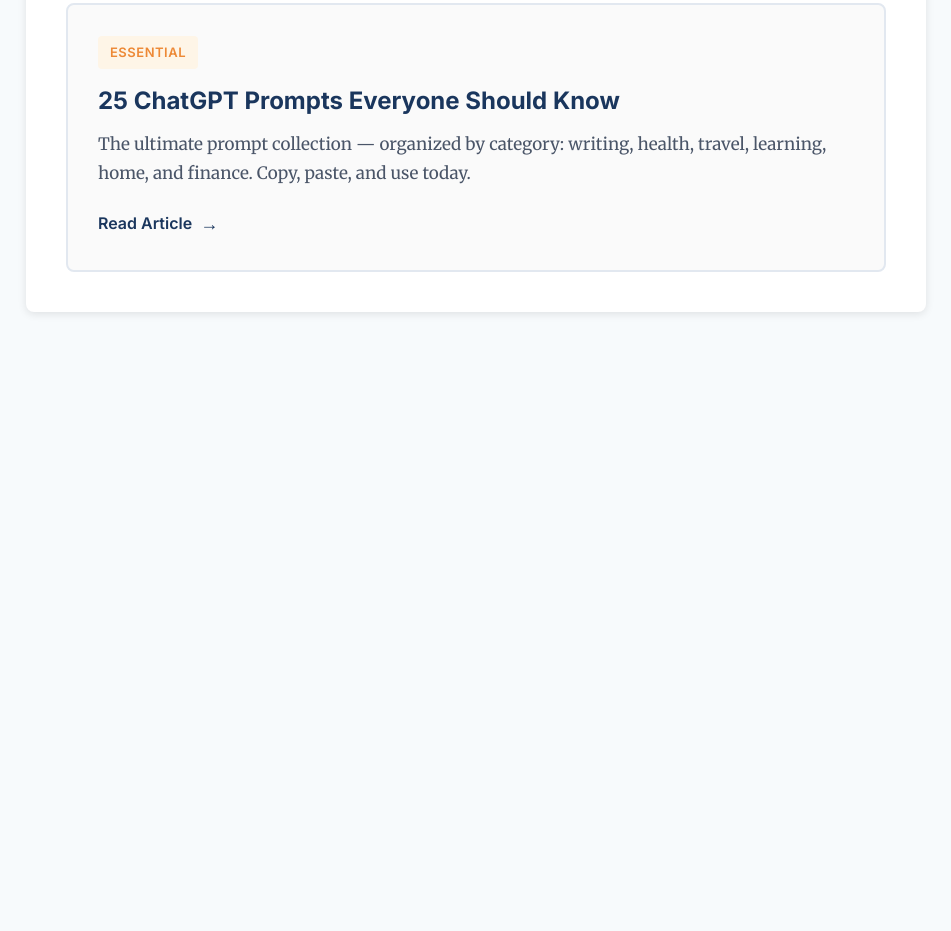
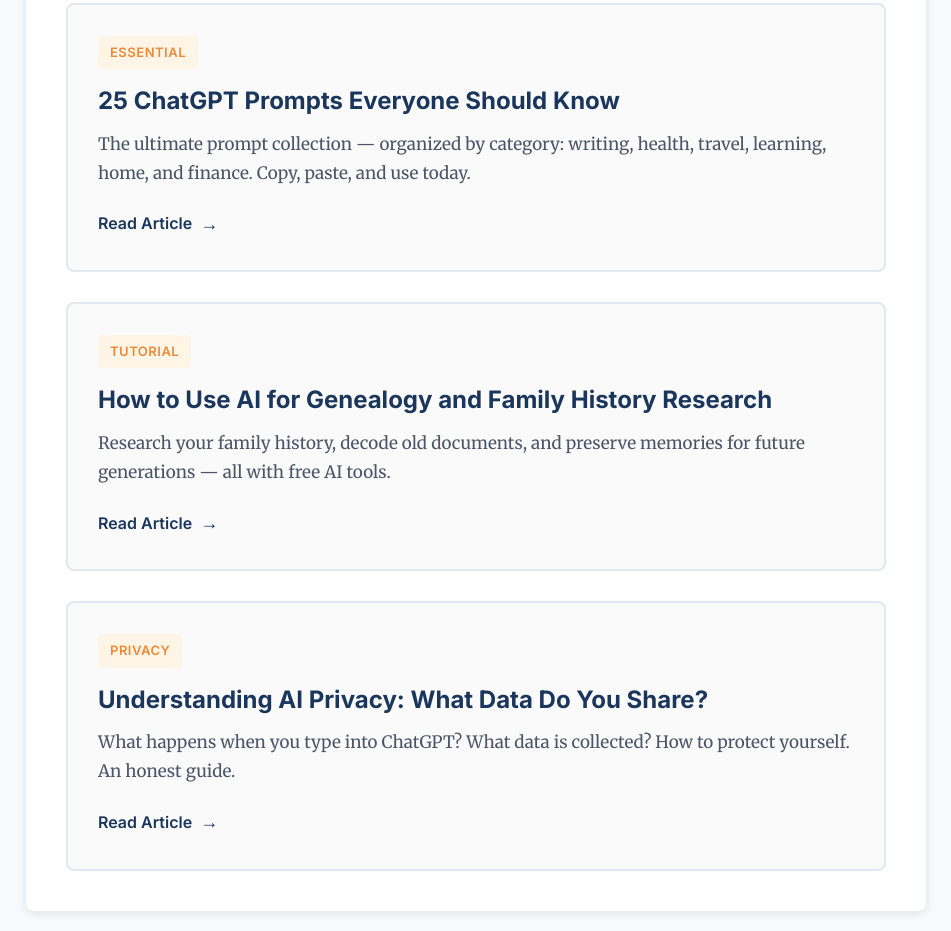
Before and after one commit to GD537/ai-made-simple, a plain HTML site: page articles/index.html in a window 1280 px wide. Shown: the part 2990-3921 px from the top of the page, without its empty margins (164-1115 px from the left). Before the commit the page ends 3322 px from the top, so only its background shows below. Drawn offline with Linux system fonts and the light colour scheme.

Commit message:
Newsletter #10, updated article index with 12 articles
- Newsletter #10: Reader Mailbag (Q&A format)
- Articles index updated with genealogy + privacy articles
- 10 newsletters, 12 articles, 75+ social posts total

```diff
--- a/articles/index.html
+++ b/articles/index.html
@@ -246,6 +246,20 @@
                 <p>The ultimate prompt collection — organized by category: writing, health, travel, learning, home, and finance. Copy, paste, and use today.</p>
                 <a href="chatgpt-prompts-beginners.html" class="read-link">Read Article</a>
             </article>
+
+            <article class="article-card">
+                <span class="article-tag">Tutorial</span>
+                <h2>How to Use AI for Genealogy and Family History Research</h2>
+                <p>Research your family history, decode old documents, and preserve memories for future generations — all with free AI tools.</p>
+                <a href="ai-genealogy-family-history.html" class="read-link">Read Article</a>
+            </article>
+
+            <article class="article-card">
+                <span class="article-tag">Privacy</span>
+                <h2>Understanding AI Privacy: What Data Do You Share?</h2>
+                <p>What happens when you type into ChatGPT? What data is collected? How to protect yourself. An honest guide.</p>
+                <a href="ai-privacy-guide.html" class="read-link">Read Article</a>
+            </article>
         </div>
     </div>
 </body>
```
Also changed, not shown: 1 other file.
